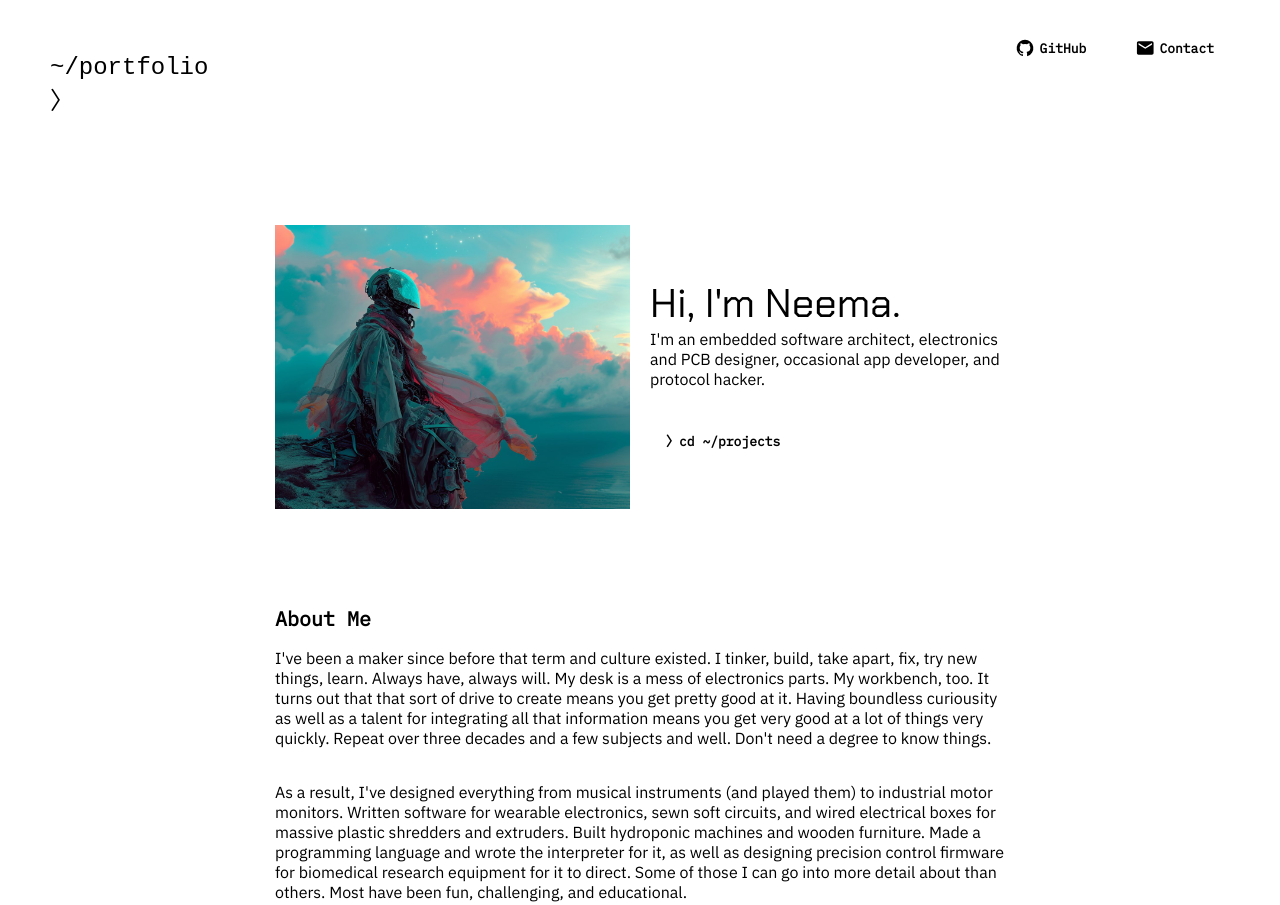
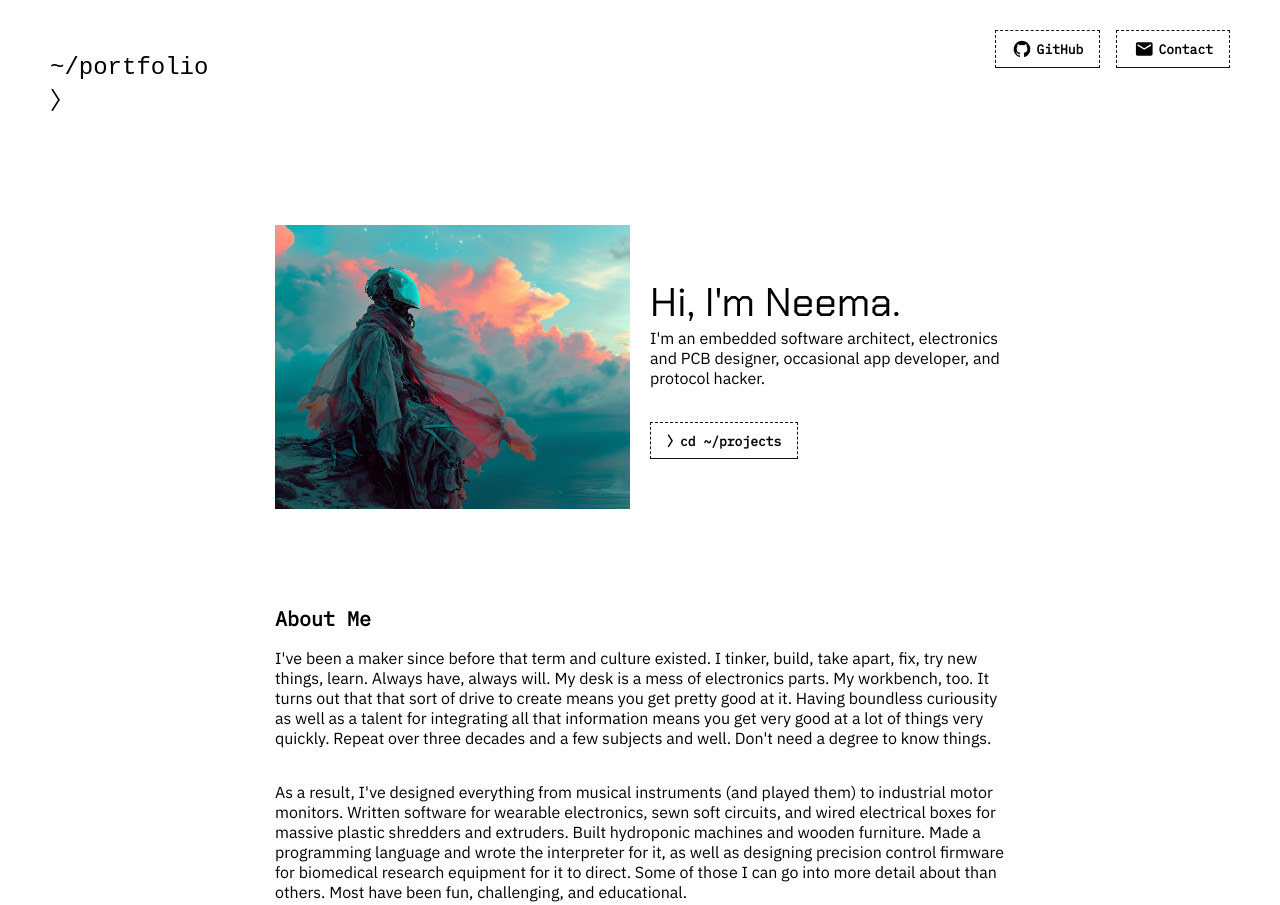
Before and after one commit to orual/orual.github.io, a plain HTML site: page index.html in a window 1280 px wide. Shown: the top 905 px of the page. Drawn offline with Linux system fonts and the light colour scheme.

Commit message:
attempt 2

```diff
--- a/css/utilities.css
+++ b/css/utilities.css
@@ -119,19 +119,20 @@ a.no-underline:hover {
 
 @media (prefers-color-scheme: dark) {
   /* Dark theme styles go here */
-  .colorscheme {
+  :root {
     --primary-color: #9A97F3;
     --secondary-color: #818cab;
     --font-color: #e1e1ff;
     --bg-color: #161625;
     --button-border: #e1e1ff;
     --heading-color: #818cab;
+    color-scheme: light dark;
   }
 }
 
 @media (prefers-color-scheme: light) {
   /* Light theme styles go here */
-  .colorscheme {
+  :root {
     --primary-color: #9A97F3;
     --secondary-color: #818cab;
     --font-color: black;
@@ -143,8 +144,7 @@ a.no-underline:hover {
 }
 
 
-
-.colorscheme {
+:root {
   --primary-color: #6a4e8b;
   --secondary-color: #818cab;
   --font-color: black;
```
